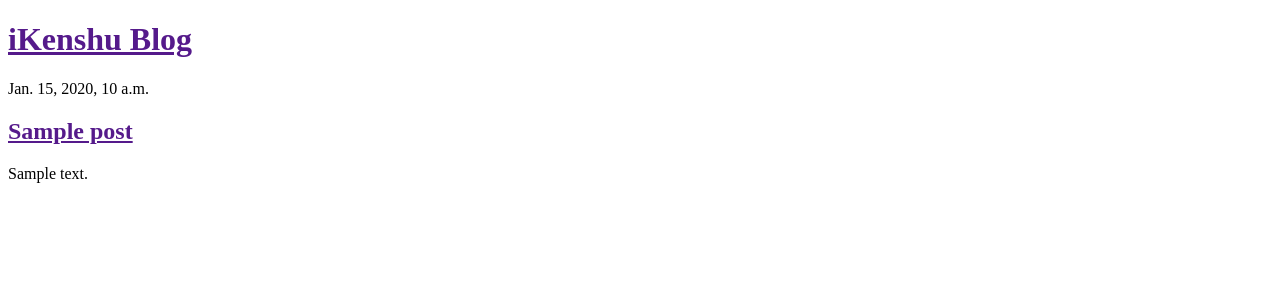
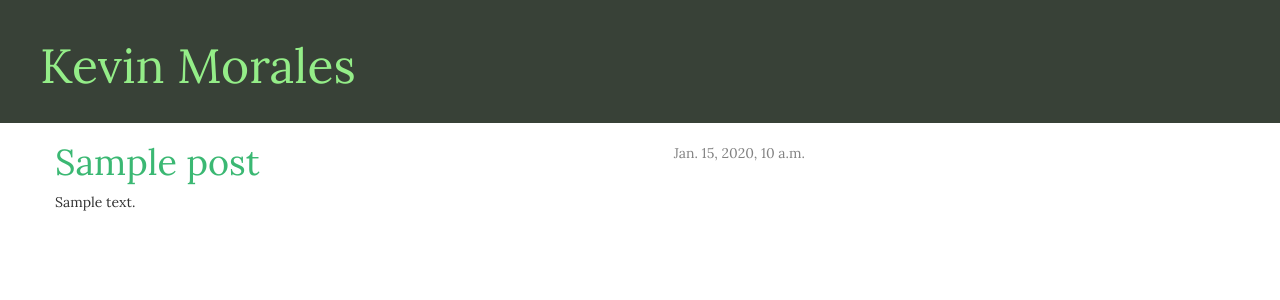
Before and after one commit to iKenshu/Blog-django, a Django app: template Blog/templates/blog/post_list.html in a window 1280 px wide. Shown: the top 300 px of the page. Run offline with Django 3.2, Linux system fonts and the light colour scheme; the template is opened without the code that fills it: values that come from a table or form of the project are taken from there, others are empty; tables that the repository leaves empty hold one stand-in row (values such as "Sample post"); some libraries are stand-ins or nearby versions.

Commit message:
Agregando vistas, templates y css

```diff
--- /dev/null
+++ b/Blog/static/css/blog.css
@@ -0,0 +1,51 @@
+body {
+	font-family: 'Lora', sans-serif
+}
+
+h1 a {
+	color: #3BB873;
+}
+
+.Header {
+	background-color: #384137;
+	margin-top: 0;
+	padding: 20px 20px 20px 40px;
+}
+
+.Header h1, .Header h1 a, .Header h1 a:visited, .Header h1 a:active {
+	color: #94ED88;
+	font-size: 36pt;
+	text-decoration: none;
+}
+
+.content {
+	margin-left: 40px;
+}
+
+.date {
+	float: right;
+	color: #828282;
+}
+
+.save {
+    float: right;
+}
+
+.post-form textarea, .post-form input {
+    width: 100%;
+}
+
+.top-menu, .top-menu:hover, .top-menu:visited {
+    color: #ffffff;
+    float: right;
+    font-size: 26pt;
+    margin-right: 20px;
+}
+
+.post {
+    margin-bottom: 70px;
+}
+
+.post h1 a, .post h1 a:visited {
+    color: #000000;
+}
--- /dev/null
+++ b/Blog/templates/blog/base.html
@@ -0,0 +1,26 @@
+{% load staticfiles %}
+<!DOCTYPE html>
+<html lang="en">
+<head>
+	<meta charset="UTF-8">
+	<title>Blog</title>
+	<link href='https://fonts.googleapis.com/css?family=Lora' rel='stylesheet' type='text/css'>
+	<link rel="stylesheet" href="//maxcdn.bootstrapcdn.com/bootstrap/3.2.0/css/bootstrap.min.css">
+	<link rel="stylesheet" href="//maxcdn.bootstrapcdn.com/bootstrap/3.2.0/css/bootstrap-theme.min.css">
+	<link rel="stylesheet" href="{% static "css/blog.css" %}">
+</head>
+<body>
+	<div class="Header">
+		<h1><a href="">Kevin Morales</a></h1>
+	</div>
+	<div class="content container">
+		<div class="row">
+			<div class="col-md-8">
+				{% block content %}
+
+				{% endblock content %}
+			</div>
+		</div>
+	</div>
+</body>
+</html>
--- a/Blog/templates/blog/post_list.html
+++ b/Blog/templates/blog/post_list.html
@@ -1,20 +1,11 @@
-<!DOCTYPE html>
-<html lang="en">
-<head>
-	<meta charset="UTF-8">
-	<title>Blog</title>
-</head>
-<body>
-	<div>
-		<h1><a href="">iKenshu Blog</a></h1>
-	</div>
+{% extends "blog/base.html" %}
 
+{% block content %}
 	{% for post in posts %}
-		<div>
-			<p>{{ post.published_date }}</p>
-			<h2><a href="">{{ post.title }}</a></h2>
+		<div class="Post">
+			<div class="date">{{ post.published_date }}</div class="date">
+			<h1><a href="{% url 'post_detail' pk=post.pk %}">{{ post.title }}</a></h1>
 			<p> {{post.text|linebreaks }}</p>
 		</div>
 	{% endfor %}
-</body>
-</html>
+{% endblock content %}
--- a/Blog/urls.py
+++ b/Blog/urls.py
@@ -3,4 +3,5 @@ from . import views
 
 urlpatterns = [
 	url(r'^$', views.post_list, name='post_list'),
+	url(r'^post/(?P<pk>[0-9]+)/$', views.post_detail, name='post_detail'),
 ]
--- a/Blog/views.py
+++ b/Blog/views.py
@@ -1,7 +1,11 @@
-from django.shortcuts import render
+from django.shortcuts import render, get_object_or_404
 from django.utils import timezone
 from .models import Post
 
 def post_list(request):
 	posts = Post.objects.filter(published_date__lte=timezone.now()).order_by('published_date')
 	return render(request, 'blog/post_list.html', {'posts':posts})
+
+def post_detail(request, pk):
+	post = get_object_or_404(Post, pk=pk)
+	return render(request, 'blog/post_detail.html', {'post': post})
```
Also changed, not shown: Blog/templates/blog/post_detail.html (added, +15 -0 lines).
